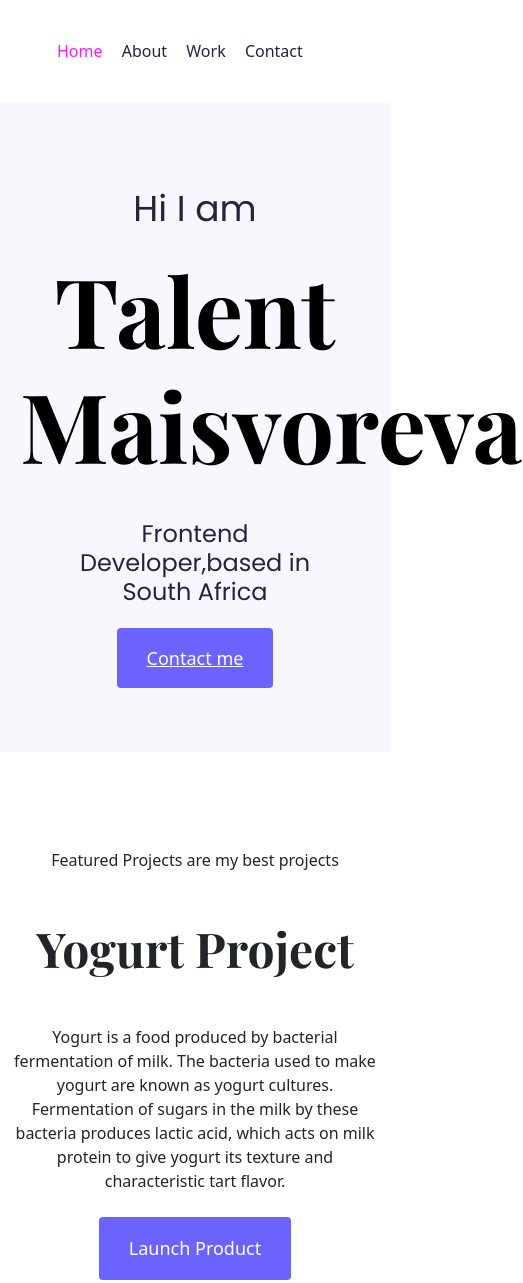
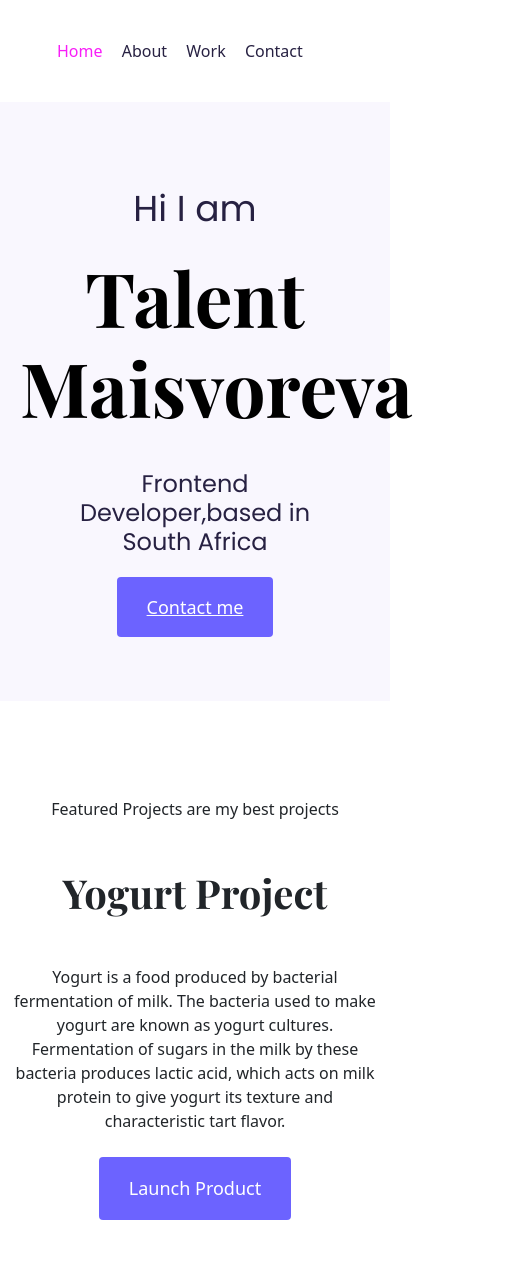
Before and after one commit to Talentm36/portfolio-project, a plain HTML site: page index.html in a window 390 px wide. Shown: the top 1283 px of the page, 523 px wide, since content can reach past the window. Drawn offline with nearby package versions, Linux system fonts and the light colour scheme.

Commit message:
Update portfolio.css

```diff
--- a/style/portfolio.css
+++ b/style/portfolio.css
@@ -13,7 +13,7 @@
 .hero h1 {
     font-family: 'Playfair Display',
         serif;
-    font-size: 96px;
+    font-size: 75px;
     color: #000000;
 }
 
@@ -47,7 +47,7 @@ h2{font-family:'Playfair Display',
     {.project-description{padding: 0;
     text-align: center;}
 h1{font-size: 60px;}
-h2{font-size: 48px;}
+h2{font-size: 40px;}
 .hero{padding: 80px 20px;}}
 .content-container h1{font-size: 64px;}
 .content-container h2{font-size: 24px;
```
